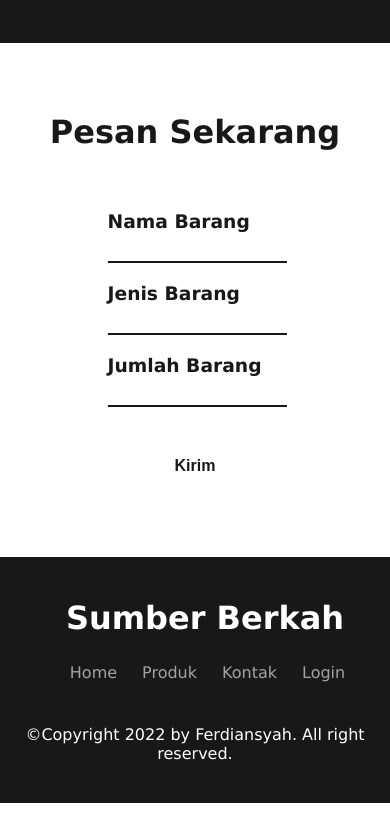
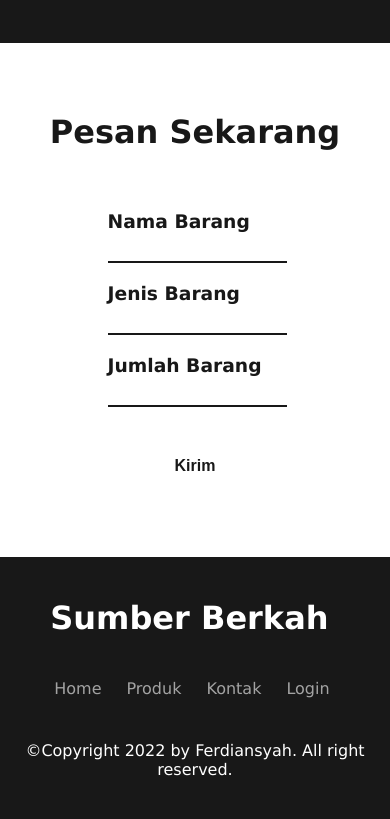
Before and after one commit to peding123/webusaha.github.io, a plain HTML site: page index.html in a window 390 px wide. Shown: the part 3052-3871 px from the top of the page. Drawn offline with Linux system fonts and the light colour scheme.

Commit message:
Add files via upload

```diff
--- a/CSS/style.css
+++ b/CSS/style.css
@@ -306,9 +306,12 @@ p {
     }
 
     .row-footer {
+        text-align: center;
+        padding-right: 8%;
         padding-top: 20px;
         flex-wrap: wrap;
-        display: list-item;
+        display: flex;
+        justify-content: center;
         margin-bottom: -18px;
     }
 
@@ -332,7 +335,6 @@ p {
         padding-top: 40px;
         padding-bottom: 40px;
         justify-content: center;
-        position: relative;
         text-align: center;
     }
 }
```
